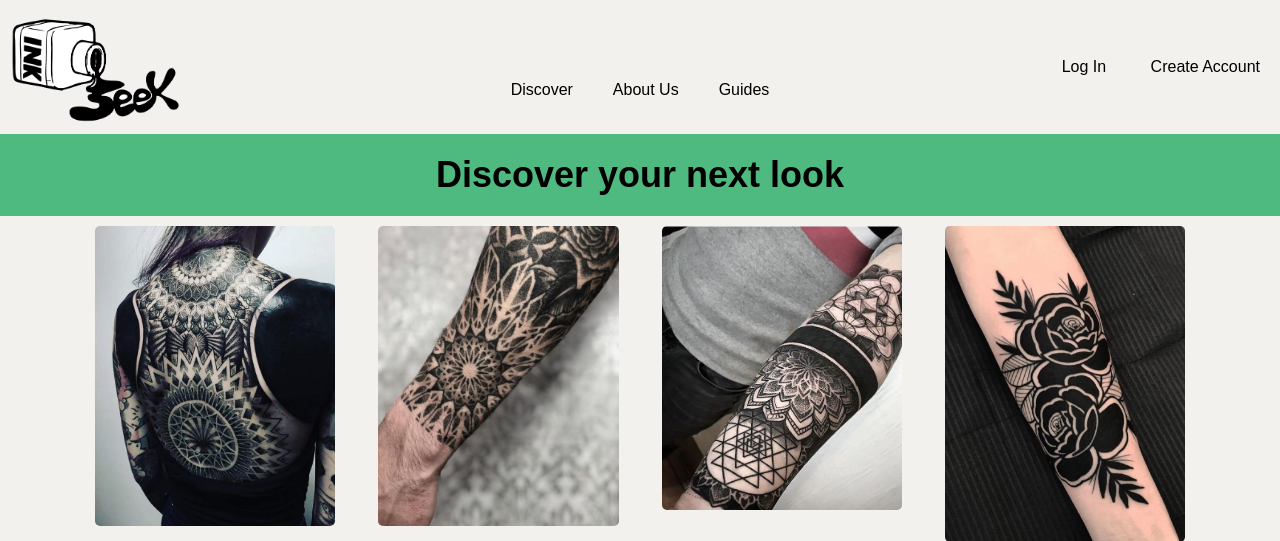
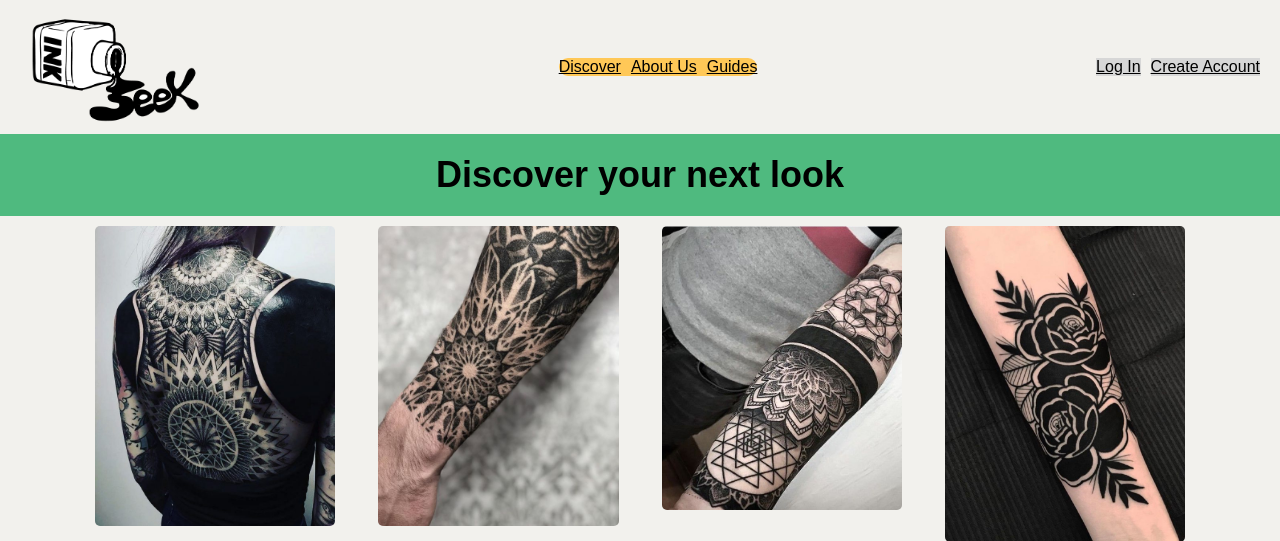
Before and after one commit to to236663/inkseek, a PHP site: page /discover.html in a window 1280 px wide. Shown: the top 541 px of the page. Run offline with PHP 8.4, Linux system fonts and the light colour scheme; some web fonts are replaced.

Commit message:
finished the navbar and working on footer

```diff
--- a/styles/main.css
+++ b/styles/main.css
@@ -1,6 +1,7 @@
  @import url('https://fonts.googleapis.com/css2?family=Zain:ital,wght@0,200;0,300;0,400;0,700;0,800;0,900;1,300;1,400&display=swap');
  @import url('https://fonts.googleapis.com/css2?family=BBH+Hegarty&family=Zain:ital,wght@0,200;0,300;0,400;0,700;0,800;0,900;1,300;1,400&display=swap');
 
+ /* main style */
  body {
      background-color: #F2F1ED;
      font-family: Zain, sans-serif;
@@ -17,8 +18,14 @@
      margin: 0;
  }
 
+ a {
+     color: black
+ }
+
+ /* navigation bar */
  #navbar {
      display: flex;
+     margin: auto 20px;
  }
 
  #bottle-logo {
@@ -39,23 +46,57 @@
 
  #center-buttons-group {
      display: flex;
+     background-color: #FFC857;
+     border-radius: 10px;
      justify-content: center;
-     position: absolute;
-     left: 50%;
-     transform: translateX(-50%);
-     width: 100%;
+     align-items: center;
+     gap: 10px;
  }
 
  #right-buttons {
-     align-content: center;
-     flex-shrink: 0;
+     display: flex;
+     gap: 10px;
+     align-items: center;
  }
 
- #navbutton,
- #login {
-     text-align: center;
+ #right-buttons-group {
+     display: flex;
+     border-radius: 10px;
+     justify-content: center;
+     align-items: center;
+     gap: 10px;
+ }
+
+ .navbutton {
      text-decoration: none;
      color: black;
-     padding: 14px 20px;
+     padding: 8px 20px;
+     border-radius: 10px;
+     align-items: center;
+     justify-content: center;
+ }
 
+ #login {
+     background-color: #D7D7D7;
  }
+
+ #create-account {
+     background-color: #C1272D;
+     color: white;
+ }
+
+ /* foooter */
+ footer {
+     background-color: #4FBA7F;
+     color: black;
+     padding: 20px;
+     display: flex;
+     align-items: center;
+     justify-content: center;
+ }
+
+ #simple-logo {
+     width: 25px;
+     height: auto;
+     margin-right: 50px;
+ }
```
Also changed, not shown: index.html (+12 -26 lines).
